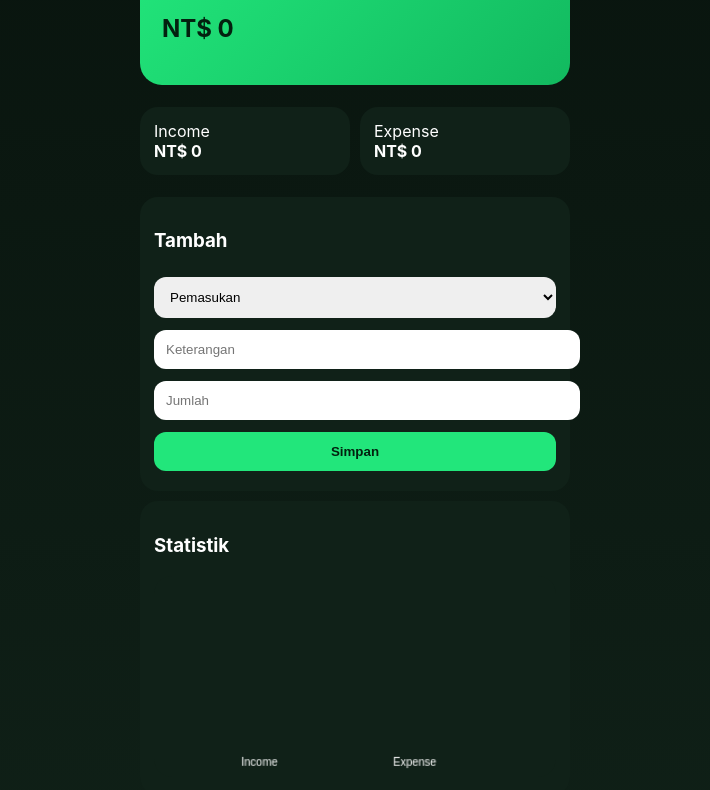
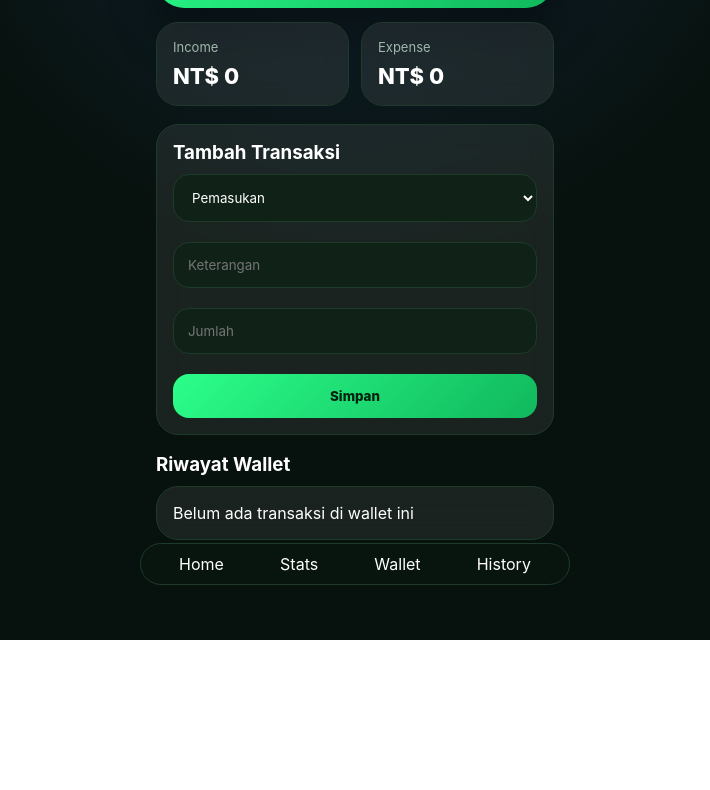
Before and after one commit to SCRIMX1/trackmoneyelite, a plain HTML site: page index.html in a window 1280 px wide. Shown: the part 201-991 px from the top of the page, without its empty margins (285-995 px from the left). After the commit the page ends 841 px from the top, so only its background shows below. Drawn offline with Linux system fonts and the light colour scheme.

Commit message:
Add files via upload

```diff
--- a/index.html
+++ b/index.html
@@ -1,78 +1,67 @@
 <!DOCTYPE html>
-<html lang="id">
-<head>
-<meta charset="UTF-8"><meta name="viewport" content="width=device-width,initial-scale=1.0">
-<title>Track Money Final</title>
+<html lang="id"><head><meta charset="UTF-8"><meta name="viewport" content="width=device-width,initial-scale=1">
+<title>Track Money V6 WOW</title>
 <style>
-:root{--bg:#08130d;--card:#102118;--green:#22e67b;--txt:#fff}
-body{font-family:-apple-system,sans-serif;background:linear-gradient(180deg,#08130d,#102118);color:#fff;max-width:430px;margin:auto;padding:18px;min-height:100vh}
-.hero{background:linear-gradient(135deg,#22e67b,#12b95f);padding:22px;border-radius:22px;color:#03210f}
-.grid{display:grid;grid-template-columns:1fr 1fr;gap:10px;margin:12px 0}
-.card{background:#102118;padding:14px;border-radius:18px;margin:10px 0}
-input,select,button{width:100%;padding:12px;border-radius:12px;border:none;margin:6px 0}
-button{background:#22e67b;color:#03210f;font-weight:700}
-.item{display:flex;justify-content:space-between;background:#102118;padding:12px;border-radius:14px;margin:8px 0}
-.nav{position:fixed;bottom:10px;left:50%;transform:translateX(-50%);background:#0d1d15;padding:10px;border-radius:20px}
-canvas{background:#102118;border-radius:18px;width:100%}
-</style>
-</head>
-<body>
-<h1>Track Money</h1>
-<select id="cur" onchange="render()"><option value="NT$">NTD</option><option value="Rp">IDR</option></select>
-<div class="hero"><div>Total Saldo</div><h2 id="bal">0</h2></div>
+:root{--bg:#07110d;--card:rgba(255,255,255,.08);--line:#1e3b2a;--txt:#fff;--muted:#9fb8aa;--g1:#2cff8a;--g2:#10b85d}
+*{box-sizing:border-box;margin:0;padding:0;font-family:-apple-system,BlinkMacSystemFont,sans-serif}
+body{background:radial-gradient(circle at top,#123,#07110d 45%);color:var(--txt)}
+.wrap{max-width:430px;margin:auto;min-height:100vh;padding:18px 16px 100px}
+.top{display:flex;justify-content:space-between;align-items:center;margin-bottom:14px}
+h1{font-size:30px}.sub{color:var(--muted);font-size:13px}
+select,input,button{width:100%;padding:14px;border-radius:16px;border:none}
+select,input{background:#102118;color:#fff;border:1px solid var(--line)}
+.hero{background:linear-gradient(135deg,var(--g1),var(--g2));padding:24px;border-radius:28px;box-shadow:0 25px 45px rgba(0,0,0,.35)}
+.hero .small{opacity:.85}.bal{font-size:40px;font-weight:900;color:#03210f;margin-top:8px}
+.grid{display:grid;grid-template-columns:1fr 1fr;gap:12px;margin-top:14px}
+.card{background:var(--card);backdrop-filter:blur(12px);border:1px solid var(--line);padding:16px;border-radius:22px}
+.label{font-size:13px;color:var(--muted)} .val{font-size:22px;font-weight:800;margin-top:8px}
+.sec{margin-top:18px}.sec h3{margin-bottom:10px}
+.btn{background:linear-gradient(135deg,var(--g1),var(--g2));font-weight:800;color:#03210f}
+.item{display:flex;justify-content:space-between;gap:8px;background:var(--card);border:1px solid var(--line);padding:14px;border-radius:18px;margin:8px 0}
+.meta{font-size:12px;color:var(--muted)}
+.nav{position:fixed;bottom:14px;left:50%;transform:translateX(-50%);width:calc(100% - 24px);max-width:430px;background:#08150f;border:1px solid var(--line);padding:10px;border-radius:26px;display:flex;justify-content:space-around}
+</style></head>
+<body><div class="wrap">
+<div class="top"><div><h1>Track Money</h1><div class="sub">WOW Dual Wallet</div></div>
+<select id="wallet" style="width:120px" onchange="render()"><option value="NTD">NTD</option><option value="IDR">IDR</option></select></div>
+
+<div class="hero"><div class="small">Total Saldo Wallet</div><div class="bal" id="bal">0</div></div>
+
 <div class="grid">
-<div class="card">Income<br><b id="inc">0</b></div>
-<div class="card">Expense<br><b id="exp">0</b></div>
+<div class="card"><div class="label">Income</div><div class="val" id="inc">0</div></div>
+<div class="card"><div class="label">Expense</div><div class="val" id="exp">0</div></div>
 </div>
 
-<div class="card">
-<h3>Tambah</h3>
-<select id="type"><option value="income">Pemasukan</option><option value="expense">Pengeluaran</option></select>
-<input id="desc" placeholder="Keterangan">
-<input id="amt" type="number" placeholder="Jumlah">
-<button onclick="addTx()">Simpan</button>
+<div class="sec card"><h3>Tambah Transaksi</h3>
+<select id="type"><option value="income">Pemasukan</option><option value="expense">Pengeluaran</option></select><br><br>
+<input id="desc" placeholder="Keterangan"><br><br>
+<input id="amt" type="number" placeholder="Jumlah"><br><br>
+<button class="btn" onclick="addTx()">Simpan</button></div>
+
+<div class="sec"><h3>Riwayat Wallet</h3><div id="list"></div></div>
 </div>
-
-<div class="card">
-<h3>Statistik</h3>
-<canvas id="cv" width="360" height="180"></canvas>
-</div>
-
-<div class="card">
-<h3>Riwayat</h3>
-<div id="list"></div>
-</div>
+<div class="nav"><div>Home</div><div>Stats</div><div>Wallet</div><div>History</div></div>
 
 <script>
-let db=JSON.parse(localStorage.getItem('tm5')||'[]');
+let db=JSON.parse(localStorage.getItem('tm_v6')||'{"NTD":[],"IDR":[]}');
 const $=id=>document.getElementById(id);
-function money(n){return $('cur').value+' '+Number(n).toLocaleString('en-US')}
-function save(){localStorage.setItem('tm5',JSON.stringify(db));render();}
+function cur(){return $('wallet').value}
+function sym(){return cur()==='NTD'?'NT$':'Rp'}
+function money(n){return sym()+' '+Number(n).toLocaleString('en-US')}
+function save(){localStorage.setItem('tm_v6',JSON.stringify(db));render()}
 function addTx(){
  let d=$('desc').value.trim(),a=parseFloat($('amt').value),t=$('type').value;
- if(!d||!a)return;
- db.unshift({id:Date.now(),desc:d,amt:a,type:t,date:new Date().toLocaleDateString()});
+ if(!d||!a)return alert('Isi data');
+ db[cur()].unshift({id:Date.now(),desc:d,amt:a,type:t,date:new Date().toLocaleDateString()});
  $('desc').value='';$('amt').value='';save();
 }
-function delTx(id){db=db.filter(x=>x.id!==id);save();}
+function delTx(id){db[cur()]=db[cur()].filter(x=>x.id!==id);save()}
 function render(){
- let inc=0,exp=0,html='';
- db.forEach(x=>{
-   if(x.type==='income')inc+=x.amt; else exp+=x.amt;
-   html+=`<div class="item"><span>${x.desc}</span><span>${x.type==='income'?'+':'-'} ${money(x.amt)} <button onclick="delTx(${x.id})">x</button></span></div>`;
- });
+ let arr=db[cur()],inc=0,exp=0,html='';
+ arr.forEach(x=>{if(x.type==='income')inc+=x.amt;else exp+=x.amt;
+ html+=`<div class=item><div><div>${x.desc}</div><div class=meta>${x.date}</div></div><div>${x.type==='income'?'+':'-'} ${money(x.amt)} <button onclick="delTx(${x.id})">x</button></div></div>`});
  $('inc').textContent=money(inc); $('exp').textContent=money(exp); $('bal').textContent=money(inc-exp);
- $('list').innerHTML=html||'Belum ada transaksi';
- chart(inc,exp);
-}
-function chart(inc,exp){
- let c=$('cv'),x=c.getContext('2d');x.clearRect(0,0,c.width,c.height);
- let max=Math.max(inc,exp,1),base=150;
- let hi=inc/max*110, he=exp/max*110;
- x.fillStyle='#22e67b';x.fillRect(70,base-hi,80,hi);
- x.fillStyle='#ff6b6b';x.fillRect(210,base-he,80,he);
- x.fillStyle='#fff';x.fillText('Income',78,170);x.fillText('Expense',214,170);
+ $('list').innerHTML=html||'<div class="card">Belum ada transaksi di wallet ini</div>';
 }
 render();
-</script>
-</body></html>
+</script></body></html>
```
